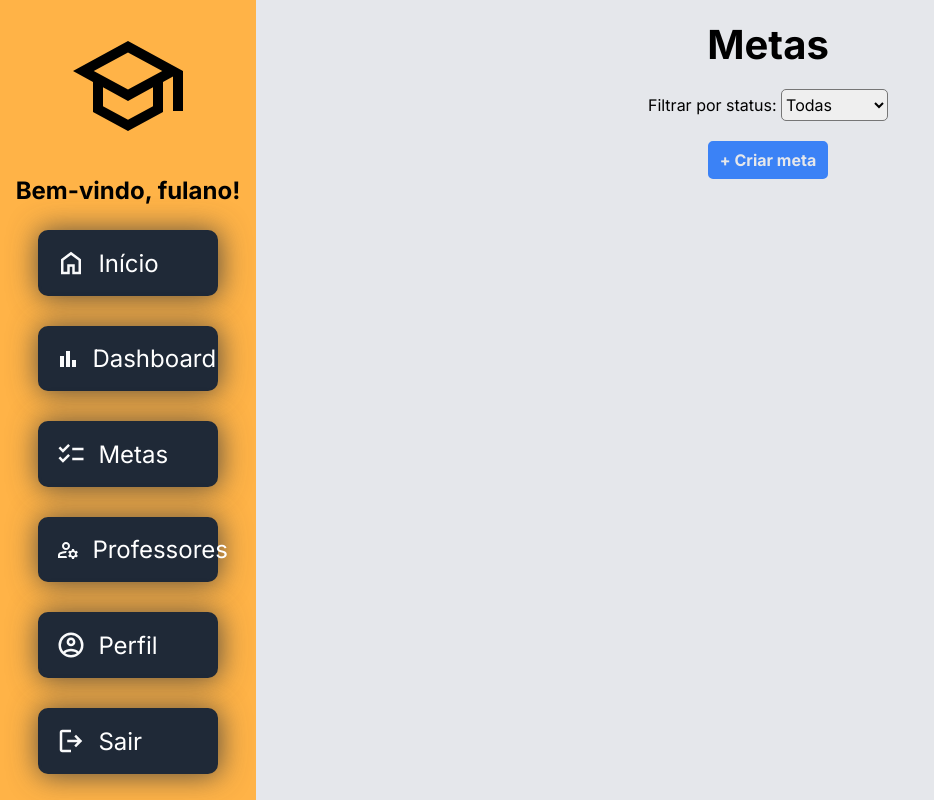
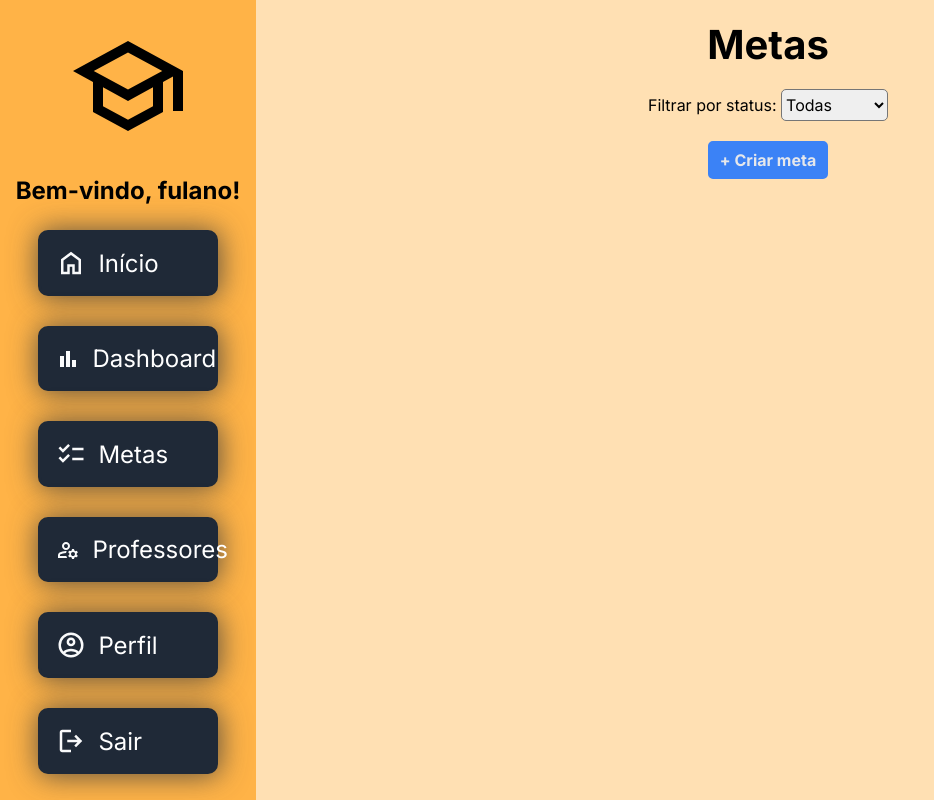
Before and after one commit to Tropa-dos-DELETE-sem-WHERE/aplicacao-web, a website: page public/metas.html in a window 1280 px wide. Shown: the whole page, without its empty margins (0-934 px from the left). Drawn offline with Linux system fonts and the light colour scheme; no server answers.

Commit message:
Mudança: mudado cor de fundo de todas as telas pós-login, mudanças na scrollbar de algumas telas

```diff
--- a/public/css/logado.css
+++ b/public/css/logado.css
@@ -32,7 +32,7 @@ body {
 main {
   width: 80vw;
   height: 100vh;
-  background-color: var(--branco);
+  background-color: var(--laranja-claro);
   padding: 20px;
 }
 
--- a/public/css/metas.css
+++ b/public/css/metas.css
@@ -181,7 +181,7 @@ p {
 ::-webkit-scrollbar {
   width: 10px;
   height: 7px;
-  background-color: var(--branco);
+  background-color: var(--laranja-claro);
 }
 
 ::-webkit-scrollbar-thumb {
--- a/public/css/professores.css
+++ b/public/css/professores.css
@@ -55,6 +55,12 @@ th, td {
   padding: 12px;
   text-align: center;
   border-bottom: 1px solid #ddd;
+}
+
+td{
+  background-color: var(--cinza);
+  font-weight: bold;
+  font-size: 1rem;
 }
 
 th {
@@ -252,10 +258,6 @@ label{
   width: 10px;
 }
 
-::-webkit-scrollbar-track {
-  background: var(--cinza, #e7e7e7);
-}
-
 ::-webkit-scrollbar-thumb {
   background: var(--laranja);
   border-radius: 10px;
```
